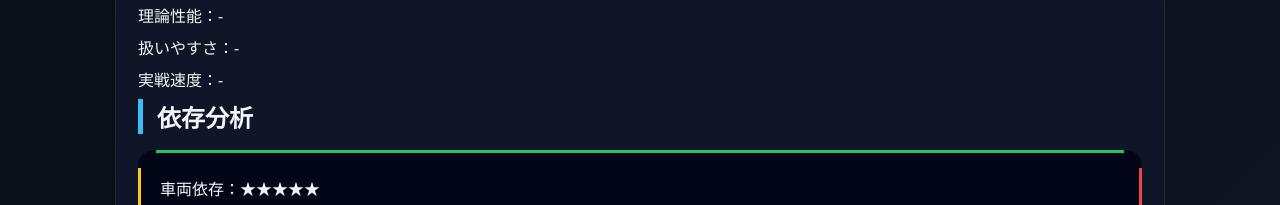
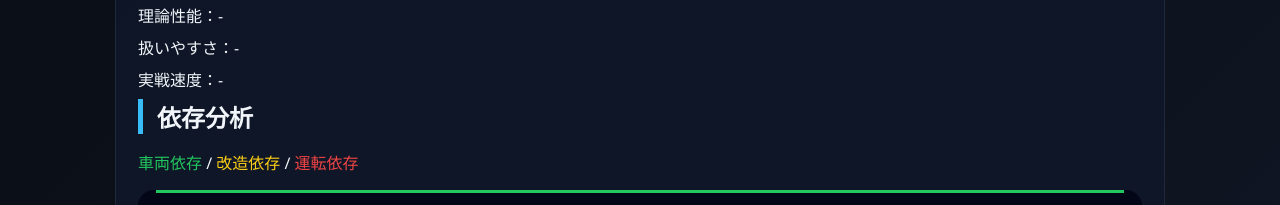
Before and after one commit to z-kisaragi/remas-lab, a plain HTML site: page toyota-ae86-master.html in a window 1280 px wide. Shown: the part 889-1094 px from the top of the page. Drawn offline with Linux system fonts and the light colour scheme.

Commit message:
Refactor dependency styles and add descriptions

```diff
--- a/toyota-ae86-master.html
+++ b/toyota-ae86-master.html
@@ -82,36 +82,34 @@ h2 {margin-top: 0;margin-bottom: 16px;
   background: #0f172a;color: #e2e8f0;
 }
 /*=========================依存分析フレーム=========================*/
-
 .dependency-frame {position: relative;margin: 16px 0;
   padding: 18px 22px;background: #020617;border-radius: 16px;
 }
 /*=========================位置=========================*/
-/* 上 */
-.dep-top{position:absolute;top:0;
+/* 上 */.dep-top{position:absolute;top:0;
   left:18px;right:18px;height:3px;
 }
-/* 下 */
-.dep-bottom{position:absolute;bottom:0;
+/* 下 */.dep-bottom{position:absolute;bottom:0;
   left:18px;right:18px;height:3px;
 }
-/* 左 */
-.dep-left{position:absolute;top:18px;
+/* 左 */.dep-left{position:absolute;top:18px;
   bottom:18px;left:0;width:3px;
 }
-/* 右 */
-.dep-right{position:absolute;top:18px;
+/* 右 */.dep-right{position:absolute;top:18px;
   bottom:18px;right:0;width:3px;
 }
 /*=========================色=========================*/
-/* 緑 */
-.dep-green{background:#22c55e;
+/* 緑 */.dep-green{background:#22c55e;
 }
-/* 黄 */
-.dep-yellow{background:#facc15;
+/* 黄 */.dep-yellow{background:#facc15;
 }
-/* 赤 */
-.dep-red{background:#ef4444;
+/* 赤 */.dep-red{background:#ef4444;
+}
+/*車両*/.dep-text-green {color: #22c55e;
+}
+/*改造*/.dep-text-yellow {color: #facc15;
+}
+/*運転*/.dep-text-red {color: #ef4444;
 }
 footer {text-align: center;padding: 28px;color: #94a3b8;
   border-top: 1px solid #1e293b;background: #020617;
@@ -156,6 +154,11 @@ footer {text-align: center;padding: 28px;color: #94a3b8;
   <p>扱いやすさ：-</p>
   <p>実戦速度：-</p>
   <h2>依存分析</h2>
+  <p>
+<span class="dep-text-green">車両依存</span> /
+<span class="dep-text-yellow">改造依存</span> /
+<span class="dep-text-red">運転依存</span>
+</p>
 <!--車両green/改造yellow/運転red-->
 <div class="dependency-frame">
   <div class="dep-top dep-green"></div>
```
